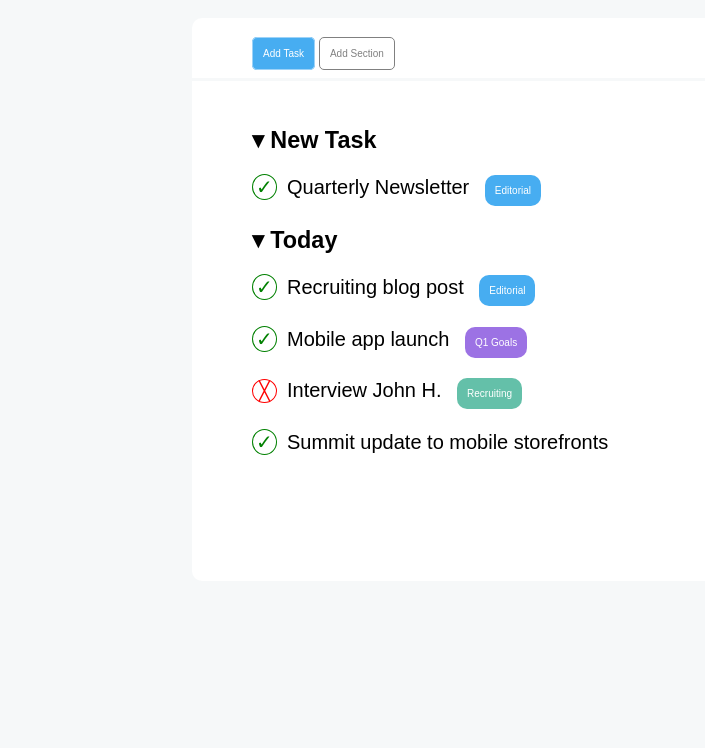
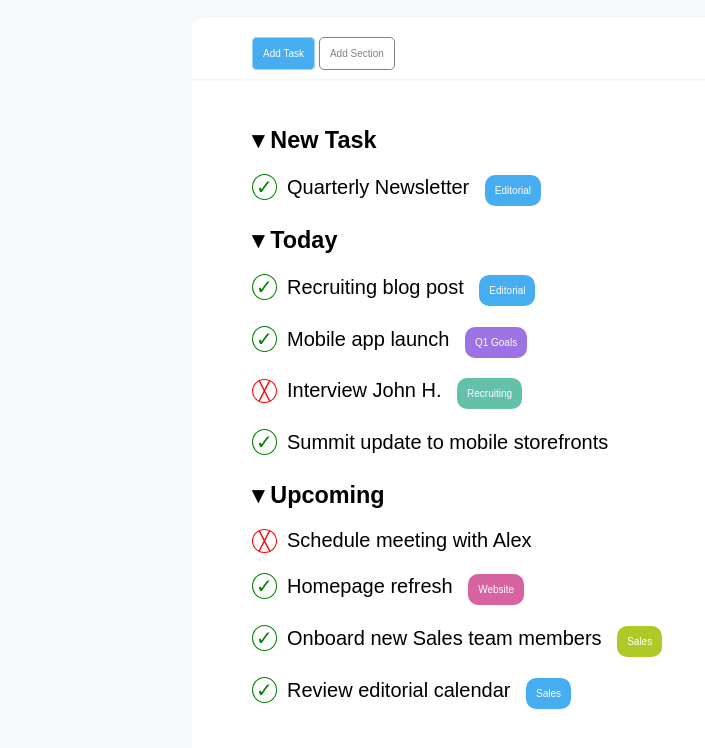
Before and after one commit to TommasoAgo/html-css-toboolist, a plain HTML site: page index.html in a window 1280 px wide. Shown: the part 112-860 px from the top of the page, without its empty margins (0-705 px from the left). Before the commit the page ends 800 px from the top, so only its background shows below. Drawn offline with Linux system fonts and the light colour scheme.

Commit message:
Finito ultima lista

```diff
--- a/css/style.css
+++ b/css/style.css
@@ -89,7 +89,7 @@ header span {
 
 .second {
     margin-top: 3px;
-    height: 500px;
+    height: 700px;
     border-bottom-left-radius: 10px;
     border-bottom-right-radius: 10px;
 }
@@ -130,6 +130,7 @@ li {
     font-size: 18px;
 }
 
+/* BUTTONS LAYOUT */
 .button {
     display: inline-block;
     color: white;
@@ -154,3 +155,11 @@ li {
 .mobile {
     background-color: #f29e33;
 }
+
+.website {
+    background-color: #d863a1;
+}
+
+.sales {
+    background-color: #b0c926;
+}
--- a/index.html
+++ b/index.html
@@ -53,6 +53,24 @@
                         </li>
                     </ul>
                 </li>
+                <!-- Upcoming List -->
+                <li><h3>&#9662; Upcoming</h3>
+                    <ul>
+                        <li><span class="notdone icons">&#9587;</span><span class="itemtext">Schedule meeting with Alex</span>
+                        </li>
+                        <li><span class="done icons">&#10003;</span><span class="itemtext">Homepage refresh</span>
+                            <span class="website button">Website</span>
+                        </li>
+                        <li><span class="done icons">&#10003;</span><span class="itemtext">Onboard new Sales team members</span>
+                            <span class="sales button">Sales</span>
+                        </li>
+                        <li><span class="done icons">&#10003;</span><span class="itemtext">Review editorial calendar</span>
+                            <span class="editorial button">Sales</span>
+                        </li>
+
+                    </ul>
+
+                </li>
 
 
 
```
